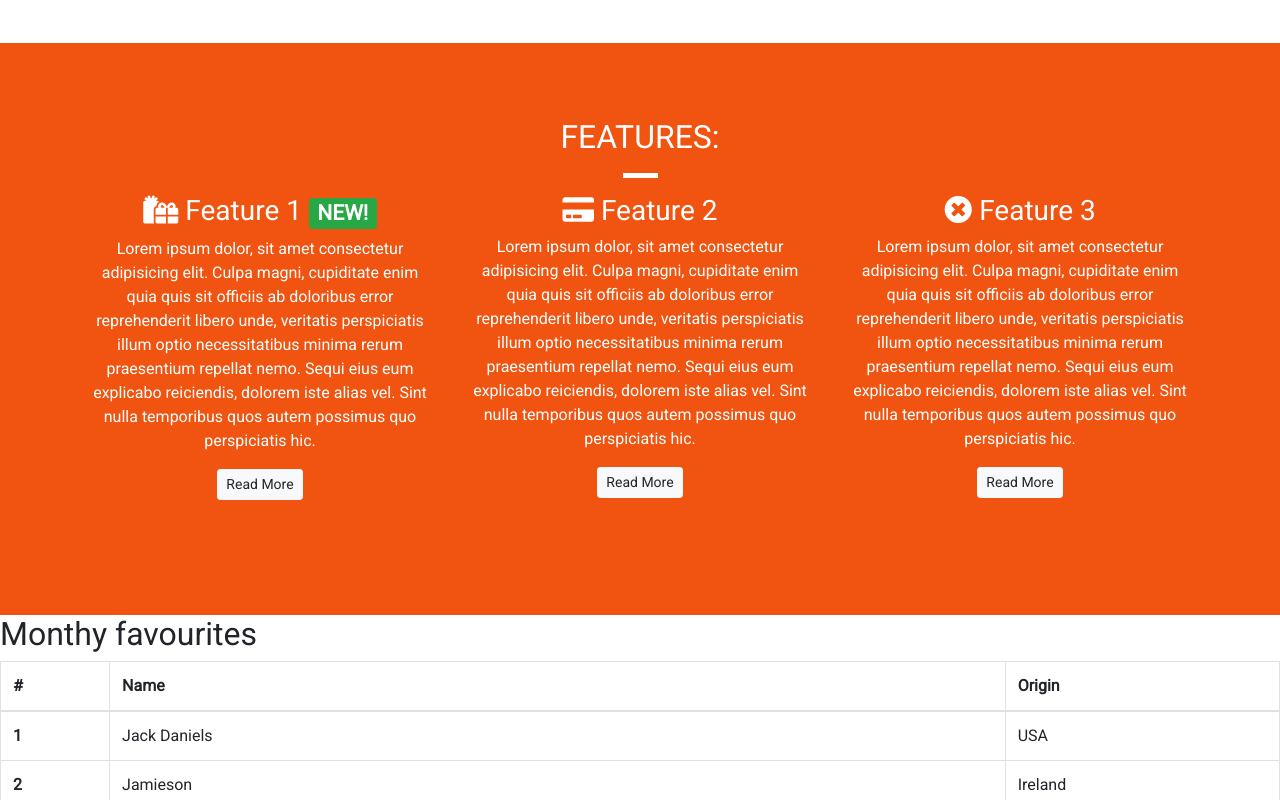
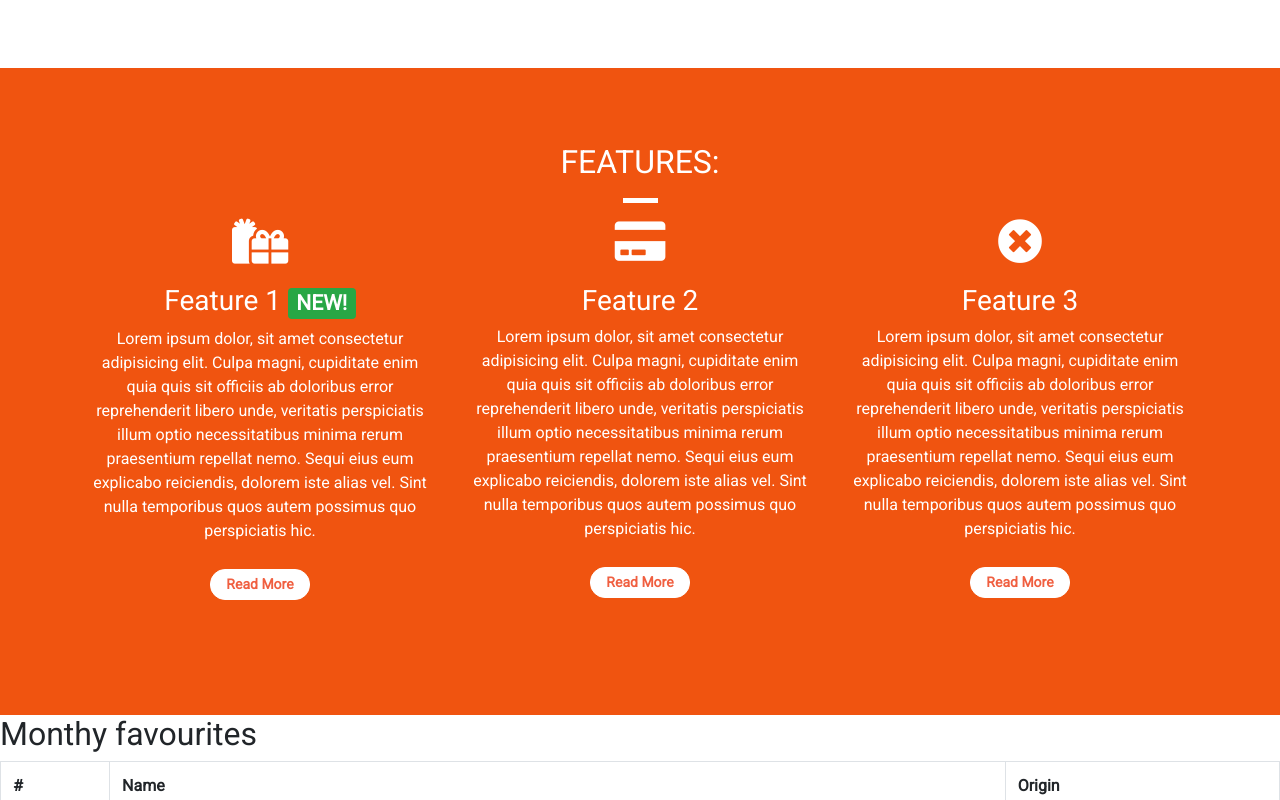
Before and after one commit to AlexNexton/bootstrap-intro, a plain HTML site: page whiskey/index.html in a window 1280 px wide. Shown: the part 1134-1934 px from the top of the page. Drawn offline with nearby package versions, Linux system fonts and the light colour scheme.

Commit message:
style: finished the landing page

```diff
--- a/whiskey/css/style.css
+++ b/whiskey/css/style.css
@@ -58,10 +58,13 @@ body{
     text-align: center;
 }
 
-page-header h2{
+.page-header h2{
     margin-top: 0;
 }
+.quotes .page-header{
+    margin-bottom: 25px;
 
+}
 /* Block-Dividers*/
 
 .block-divider{
@@ -174,4 +177,20 @@ width: 160px;
     text-align: center;
     margin-bottom: 40px;
 }
+
+.feature i{
+    margin-bottom: 20px;
+    font-size: 45px;
+    line-height: 45px;
+}
+
+.feature .btn{
+    background-color: #fff;
+    border-color: #fff;
+    border-radius: 15px;
+    min-width: 100px;
+    font-weight: bold;
+    margin-top: 10px;
+    color: #f05f40;
+}
 .tables-container{}
--- a/whiskey/index.html
+++ b/whiskey/index.html
@@ -153,7 +153,7 @@
         <div class="row">
             <div class="col-12 col-md-6 col-lg-4">
             <div class="feature">
-                <h3> <i class="fas fa-gifts d-none d-sm-inline"> </i> Feature 1 <span class=" badge badge-success">NEW!</span></h3>
+                <h3> <i class="fas fa-gifts d-none d-sm-block"> </i> Feature 1 <span class=" badge badge-success">NEW!</span></h3>
                 <p>
                    Lorem ipsum dolor, sit amet consectetur adipisicing elit.
                    Culpa magni, cupiditate enim quia quis sit officiis ab doloribus error reprehenderit libero unde,
@@ -168,7 +168,7 @@
 
             <div class="col-12 col-md-6 col-lg-4">
             <div class="feature">
-                <h3><i class="fas fa-credit-card d-none d-sm-inline"></i> Feature 2</h3>
+                <h3><i class="fas fa-credit-card d-none d-sm-block"></i> Feature 2</h3>
                 <p>
                     Lorem ipsum dolor, sit amet consectetur adipisicing elit.
                    Culpa magni, cupiditate enim quia quis sit officiis ab doloribus error reprehenderit libero unde,
@@ -183,7 +183,7 @@
 
             <div class="col-12 d-md-none d-lg-block col-lg-4">
             <div class="feature">
-                 <h3><i class="fas fa-times-circle d-none d-sm-inline"></i> Feature 3</h3>
+                 <h3><i class="fas fa-times-circle d-none d-sm-block"></i> Feature 3</h3>
                 <p>
                    Lorem ipsum dolor, sit amet consectetur adipisicing elit.
                    Culpa magni, cupiditate enim quia quis sit officiis ab doloribus error reprehenderit libero unde,
```
